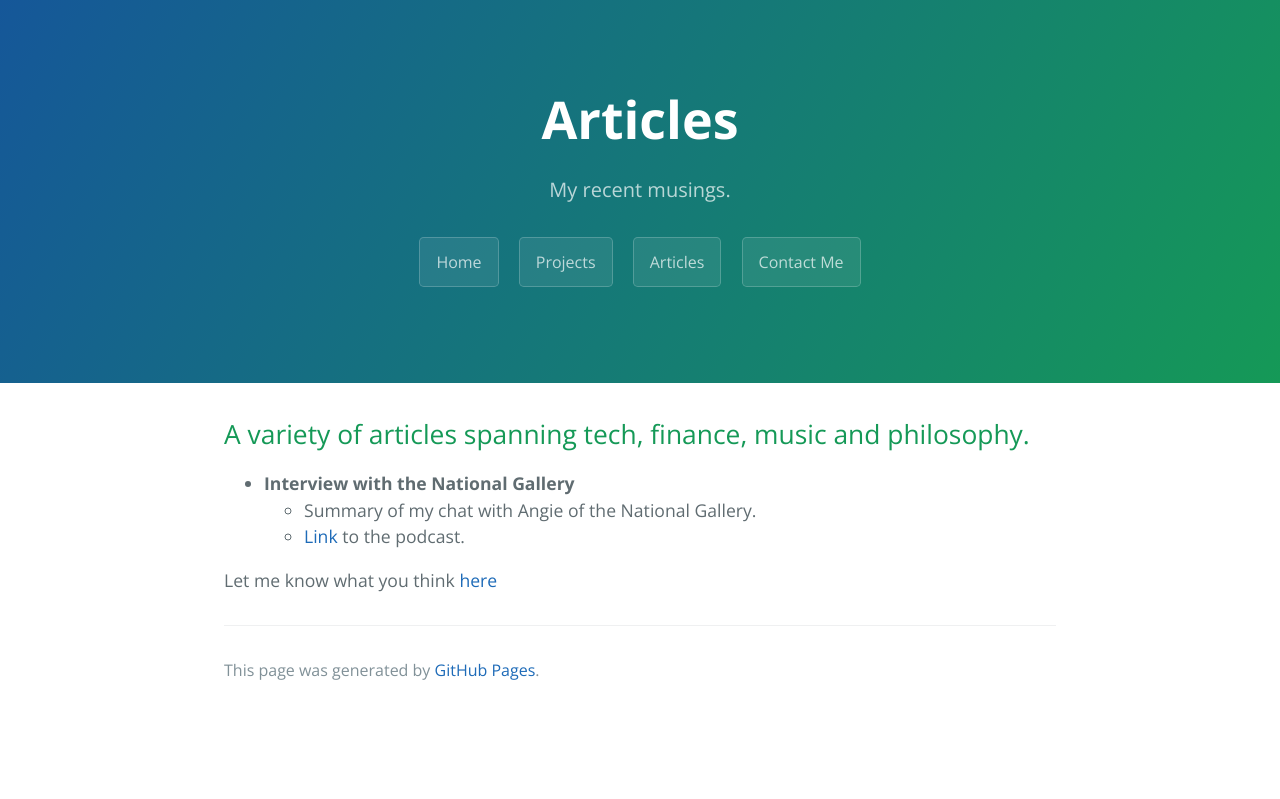
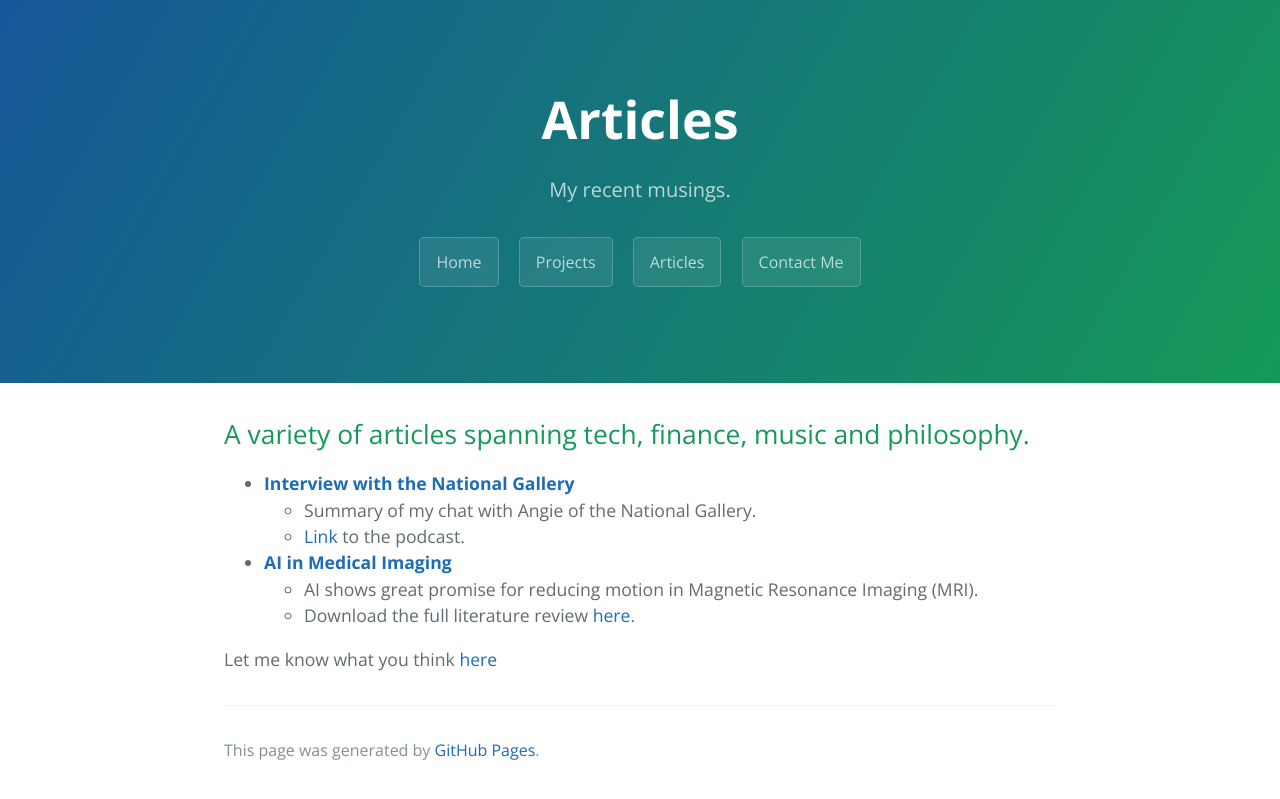
Before and after one commit to arelakaunu/arelakaunu.github.io, a Jekyll site: the page built from articles.md, in a window 1280 px wide. Shown: the top 799 px of the page. Built offline with Jekyll 4.4.1, drawn with Linux system fonts in a browser that asks for light colours.

Commit message:
Update articles.md

```diff
--- a/articles.md
+++ b/articles.md
@@ -6,10 +6,12 @@ description: My recent musings.
 
 ## A variety of articles spanning tech, finance, music and philosophy.
 
-- **Interview with the National Gallery**
+- [**Interview with the National Gallery**](/nat-gal.html)
   - Summary of my chat with Angie of the National Gallery.
   - [Link](https://spotify.com) to the podcast.
 
-
+- [**AI in Medical Imaging**](/ai-medical.html)
+  - AI shows great promise for reducing motion in Magnetic Resonance Imaging (MRI).
+  - Download the full literature review [here]().
 
 Let me know what you think [here](/contact.html)
```
